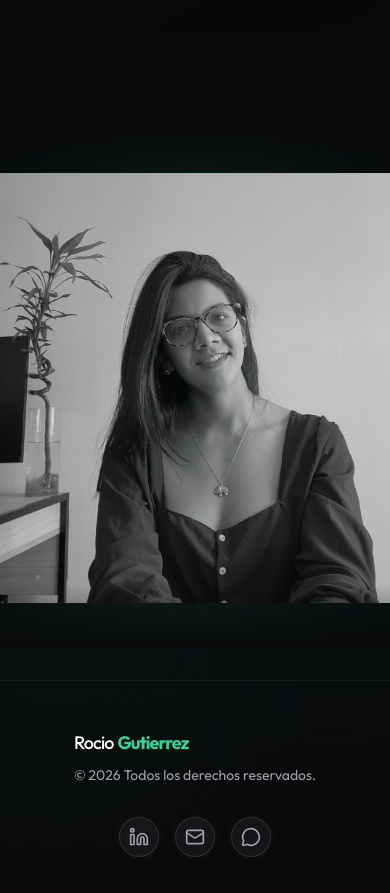
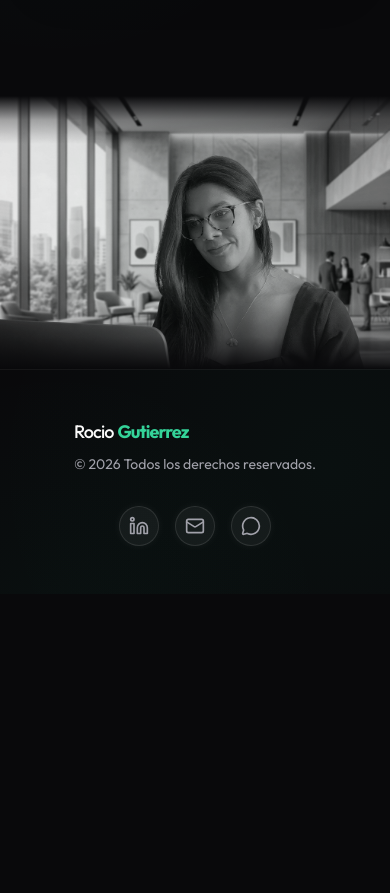
Before and after one commit to RocioaGutierrez/portfolio-web, a React (Vite) app: page / in a window 390 px wide. Shown: the part 5693-6586 px from the top of the page. After the commit the page ends 6287 px from the top, so only its background shows below. Built offline with nearby package versions, Linux system fonts and the light colour scheme.

Commit message:
Fix mobile photo: full width, same as desktop

```diff
--- a/src/pages/Home.tsx
+++ b/src/pages/Home.tsx
@@ -403,14 +403,14 @@ export default function Home() {
           </div>
         </div>
 
-        {/* Mobile Photo (Shown between Hero and About) */}
-        <div className="lg:hidden w-full aspect-[3/4] bg-transparent relative overflow-hidden my-8 px-4">
-          <div className="absolute inset-0 flex items-center justify-center">
+        {/* Mobile Photo (Shown at end on mobile) */}
+        <div className="lg:hidden w-full relative overflow-hidden" style={{ height: '70vw' }}>
+          <div className="absolute inset-0">
             <div className="absolute top-1/2 left-1/2 -translate-x-1/2 -translate-y-1/2 w-[80%] h-[80%] bg-brand-green/20 blur-[80px] rounded-full -z-10"></div>
             <img
-              src="/fotos/20230427_132626.jpg"
+              src="/fotos/office_photo.png"
               alt="Rocío Gutiérrez — Consultora IT, Procesos y LegalOps"
-              className="h-full w-full object-contain grayscale opacity-90"
+              className="w-full h-full object-cover object-top grayscale opacity-90"
               loading="lazy"
               referrerPolicy="no-referrer"
             />
```
